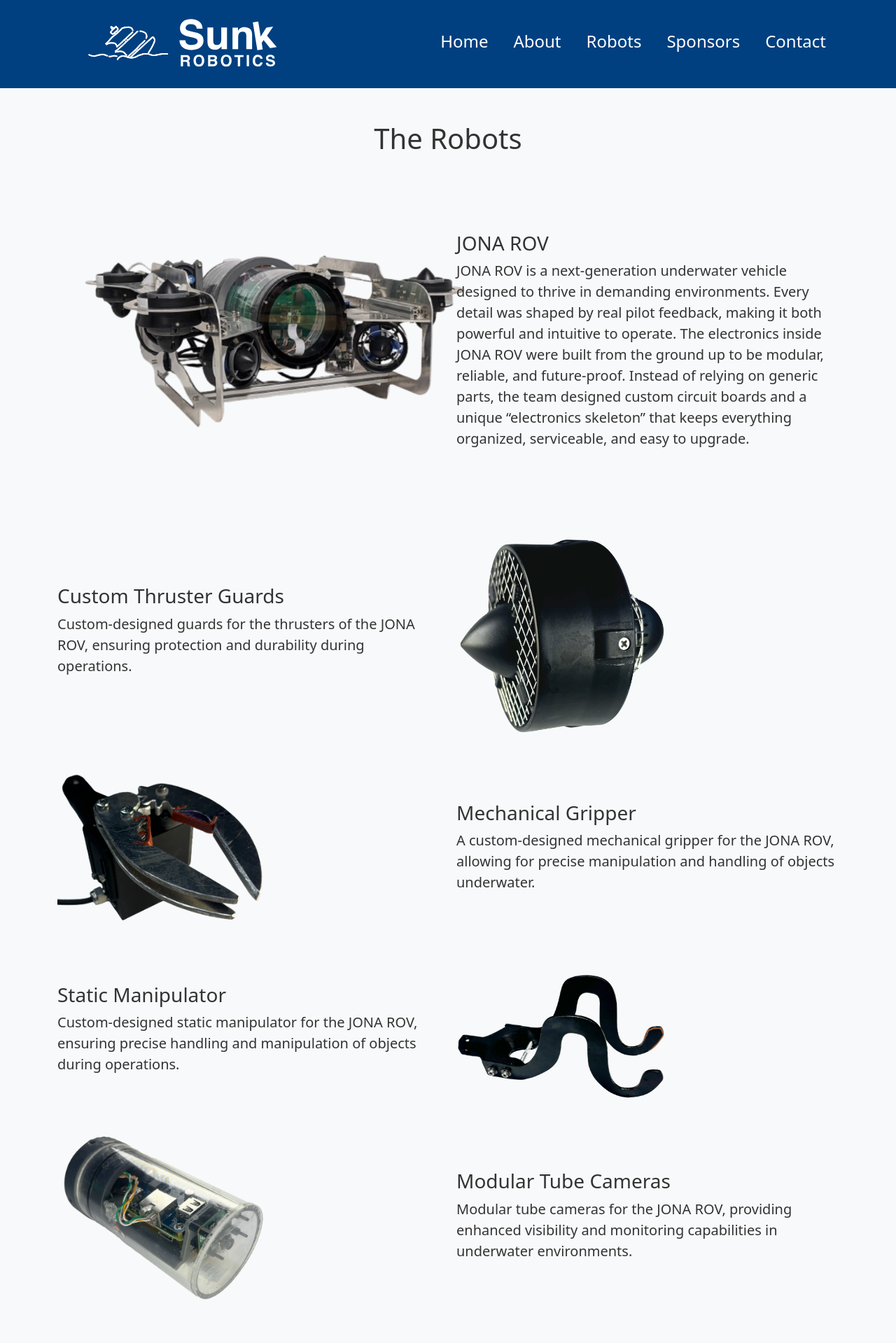
After one commit to syntaxerror019/sunkrobotics, a Flask app: page /jona in a window 1280 px wide. The commit adds this page. Shown: the top 1919 px of the page at 70% size. Run offline with Flask 2, Linux system fonts and the light colour scheme; grey boxes are pictures that could not be loaded.

Commit message:
jona page

```diff
--- a/src/index.py
+++ b/src/index.py
@@ -18,9 +18,17 @@ def contact():
 def sponsors():
     return render_template('sponsors.html')
 
-@app.route('/robots/jona')
+@app.route('/jona')
 def jona():
     return render_template('jona.html')
 
+@app.route('/jena')
+def jena():
+    return render_template('jena.html')
+
+@app.route('/steve')
+def steve():
+    return render_template('steve.html')
+
 if __name__ == '__main__':
     app.run(debug=True)
--- a/src/static/css/style.css
+++ b/src/static/css/style.css
@@ -26,7 +26,7 @@
       background-color: var(--bars);
       position: sticky;
       top: 0;
-      z-index: 2;
+      z-index: 9;
     }
     .navbar-brand, .nav-link {
       color: white !important;
@@ -127,6 +127,12 @@
     .img-fluid {
       max-height: 600px;
     }
+    .img-product {
+      max-width: 300px !important;
+    }
+    .img-product-large {
+      max-width: 600px !important;
+    }
     .btn {
       background-color: var(--bars);
       border-color: var(--bars);
@@ -136,6 +142,9 @@
       height: 700px;        /* set desired height */
       object-fit: cover;    /* crop/scale to fill without distortion */
       width: 100%;          /* full width */
+    }
+    .large-button {
+        transform: scale(2.2);
     }
 
     /* Timeline wrapper */
--- a/src/templates/about.html
+++ b/src/templates/about.html
@@ -56,11 +56,11 @@
       </div>
 
       <!-- Controls -->
-      <button class="carousel-control-prev" type="button" data-bs-target="#outputCarousel" data-bs-slide="prev">
+      <button class="carousel-control-prev large-button" type="button" data-bs-target="#outputCarousel" data-bs-slide="prev">
         <span class="carousel-control-prev-icon" aria-hidden="true"></span>
         <span class="visually-hidden">Previous</span>
       </button>
-      <button class="carousel-control-next" type="button" data-bs-target="#outputCarousel" data-bs-slide="next">
+      <button class="carousel-control-next large-button" type="button" data-bs-target="#outputCarousel" data-bs-slide="next">
         <span class="carousel-control-next-icon" aria-hidden="true"></span>
         <span class="visually-hidden">Next</span>
       </button>
@@ -102,7 +102,7 @@
           <img src="https://picsum.photos/seed/2/200" class="card-img-top rounded-circle" alt="Ben Smith">
           <div class="card-body">
             <h5 class="card-title">Timothy Hunt</h5>
-            <p class="card-text text-muted">Mechanical Engineer - 2027</p>
+            <p class="card-text text-muted">Mechanical Engineer Lead - 2027</p>
           </div>
         </div>
       </div>
--- /dev/null
+++ b/src/templates/jona.html
@@ -0,0 +1,90 @@
+{% extends "base.html" %}
+
+{% block content %}
+
+<!-- Products / Showcase Section -->
+<section id="robots" class="py-5 bg-light">
+  <div class="container">
+    <h1 class="mb-5 text-center">The Robots</h1>
+
+    <!-- Product 1 -->
+    <div class="row align-items-center mb-5">
+      <div class="col-md-6">
+        <img src="{{ url_for('static', filename='img/jona.png') }}" class="img-fluid rounded img-product-large" alt="Jona ROV">
+      </div>
+      <div class="col-md-6">
+        <h3>JONA ROV</h3>
+        <p class="lead">
+          JONA ROV is a next-generation underwater vehicle designed to thrive in demanding environments. Every detail was shaped by real pilot feedback, making it both powerful and intuitive to operate. The electronics inside JONA ROV were built from the ground up to be modular, reliable, and future-proof. Instead of relying on generic parts, the team designed custom circuit boards and a unique “electronics skeleton” that keeps everything organized, serviceable, and easy to upgrade.
+        </p>
+      </div>
+    </div>
+
+    <!-- Product 2 -->
+    <div class="row align-items-center mb-5 flex-md-row-reverse">
+      <div class="col-md-6">
+        <img src="{{ url_for('static', filename='img/jona/guard.webp') }}" class="img-fluid rounded img-product" alt="Guard">
+      </div>
+      <div class="col-md-6">
+        <h3>Custom Thruster Guards</h3>
+        <p class="lead">
+          Custom-designed guards for the thrusters of the JONA ROV, ensuring protection and durability during operations.
+        </p>
+      </div>
+    </div>
+
+      <!-- Product 1 -->
+    <div class="row align-items-center mb-5">
+      <div class="col-md-6">
+        <img src="{{ url_for('static', filename='img/jona/gripper.webp') }}" class="img-fluid rounded img-product" alt="Gripper">
+      </div>
+      <div class="col-md-6">
+        <h3>Mechanical Gripper</h3>
+        <p class="lead">
+            A custom-designed mechanical gripper for the JONA ROV, allowing for precise manipulation and handling of objects underwater.
+        </p>
+      </div>
+    </div>
+
+    <!-- Product 2 -->
+    <div class="row align-items-center mb-5 flex-md-row-reverse">
+      <div class="col-md-6">
+        <img src="{{ url_for('static', filename='img/jona/fork.webp') }}" class="img-fluid rounded img-product" alt="Fork">
+      </div>
+      <div class="col-md-6">
+        <h3>Static Manipulator</h3>
+        <p class="lead">
+          Custom-designed static manipulator for the JONA ROV, ensuring precise handling and manipulation of objects during operations.
+        </p>
+      </div>
+    </div>
+
+      <!-- Product 1 -->
+    <div class="row align-items-center mb-5">
+      <div class="col-md-6">
+        <img src="{{ url_for('static', filename='img/jona/tube.webp') }}" class="img-fluid rounded img-product" alt="Tube Cameras">
+      </div>
+      <div class="col-md-6">
+        <h3>Modular Tube Cameras</h3>
+        <p class="lead">
+            Modular tube cameras for the JONA ROV, providing enhanced visibility and monitoring capabilities in underwater environments.
+        </p>
+      </div>
+    </div>
+  </div>
+
+<div class="row justify-content-center mb-5">
+    <div class="col-12">
+        <div class="ratio ratio-16x9">
+            <iframe src="https://medford52.autodesk360.com/shares/public/SH30dd5QT870c25f12fc1fb2ed57ddc20beb?mode=embed"
+                allowfullscreen
+                frameborder="0"
+                style="width:100%;height:100%;min-height:400px;">
+            </iframe>
+        </div>
+    </div>
+</div>
+</section>
+
+
+{% endblock %}
```
Also changed, not shown: src/templates/index.html (+28 -28 lines), src/static/img/jona/esc.webp (added), src/static/img/jona/ethernet.webp (added), src/static/img/jona/fork.webp (added), src/static/img/jona/gripper.webp (added), src/static/img/jona/guard.webp (added), src/static/img/jona/labeled.webp (added), src/static/img/jona/logic.webp (added), src/static/img/jona/penetrators.webp (added), src/static/img/jona/power.webp (added), src/static/img/jona/render.webp (added), src/static/img/jona/skeelton.webp (added), src/static/img/jona/strength.webp (added), src/static/img/jona/tube.webp (added), 1 more files.
